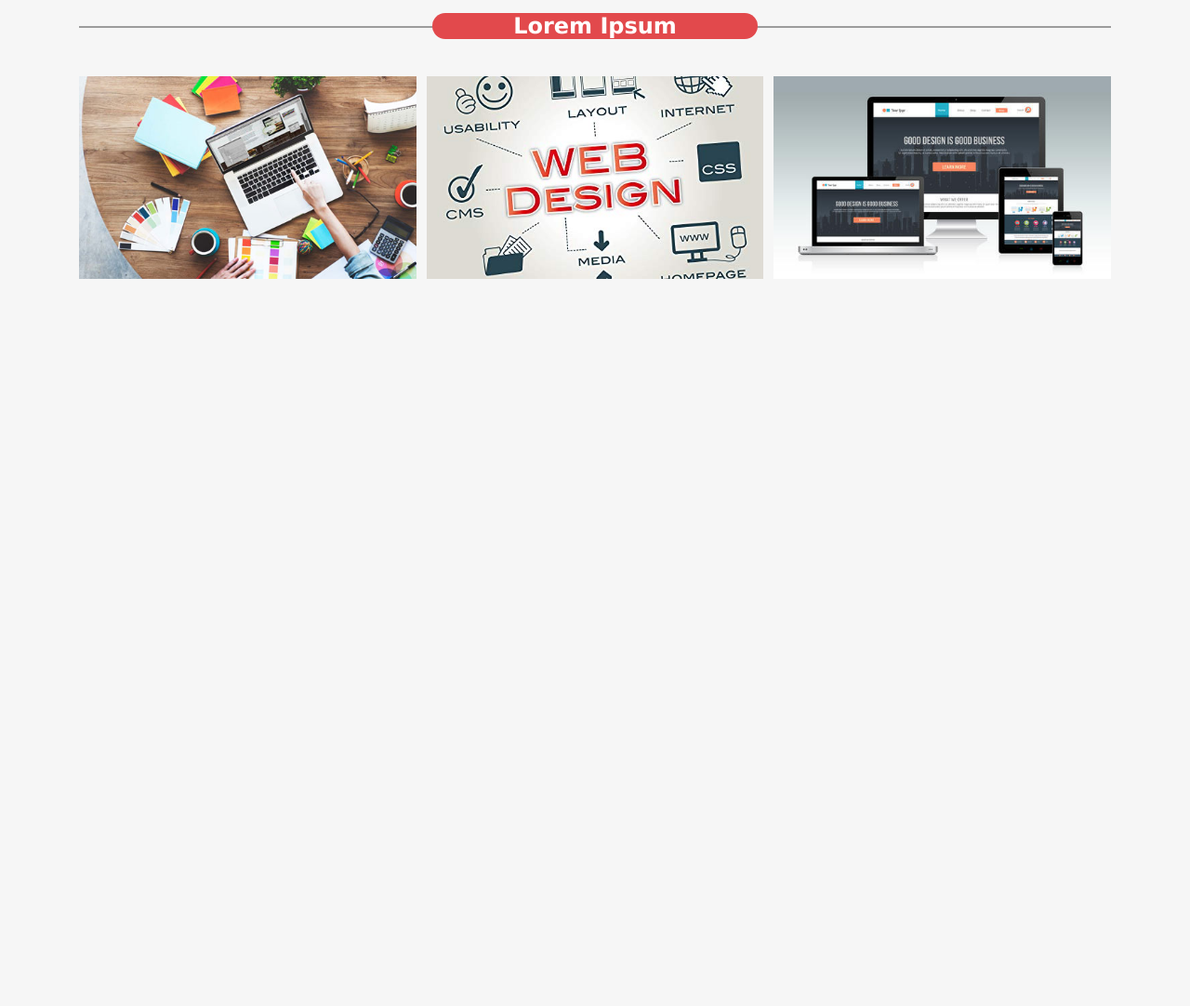
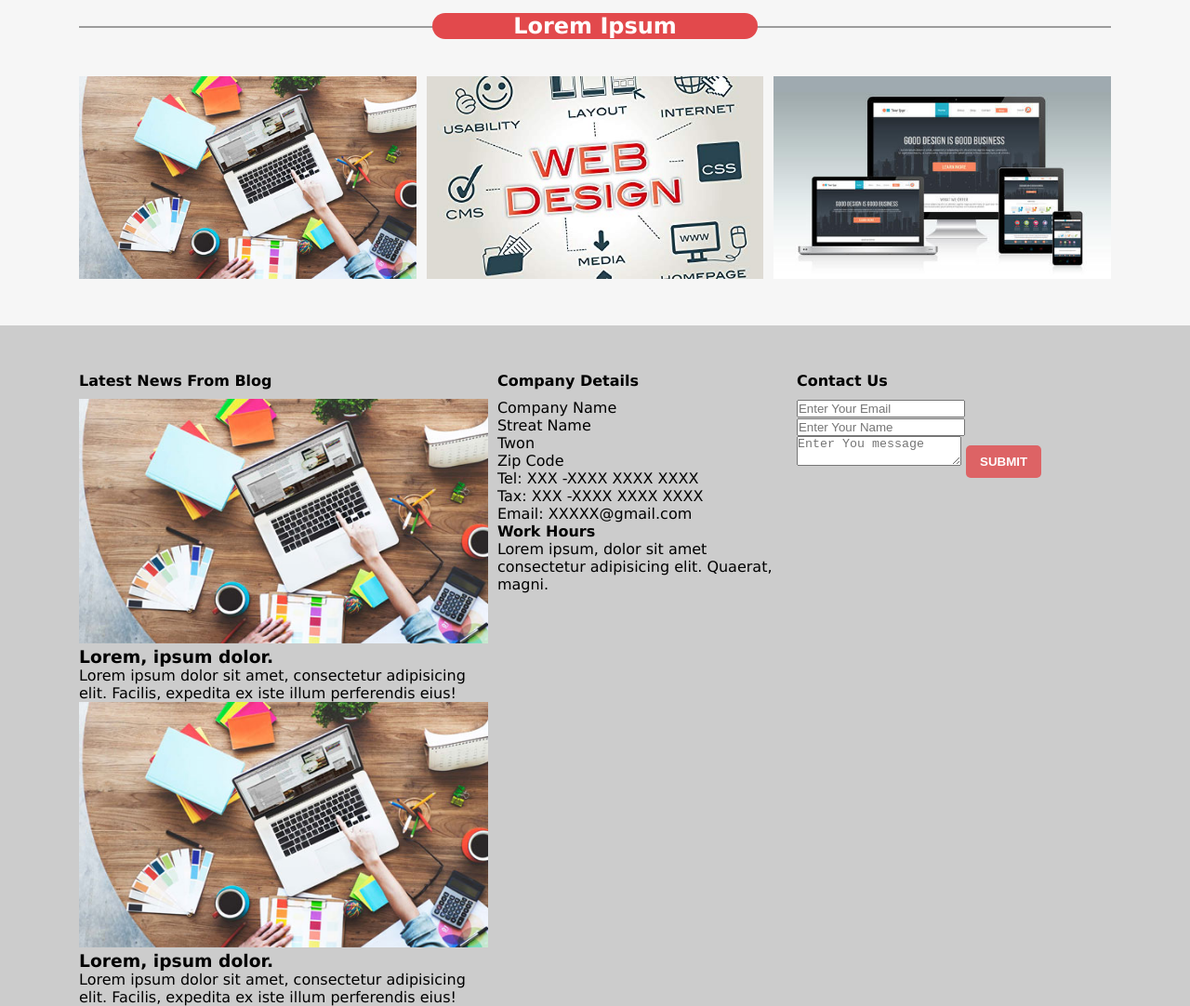
Before and after one commit to Sayed2210/Web-Design-With-Scss, a plain HTML site: page index.html in a window 1280 px wide. Shown: the part 1680-2762 px from the top of the page at 93% size. Before the commit the page ends 1980 px from the top, so only its background shows below. Drawn offline with Linux system fonts and the light colour scheme.

Commit message:
create footer elments

```diff
--- a/css/homepage.scss
+++ b/css/homepage.scss
@@ -6,6 +6,7 @@
 @import 'scss/helpers/functions';
 //import components
 @import 'scss/components/headings';
+@import 'scss/components/buttons';
 //import grid system
 @import 'scss/layout/grid';
 //import global page
--- /dev/null
+++ b/css/scss/components/_buttons.scss
@@ -0,0 +1,13 @@
+.main-btn {
+    background-color: rgba($color:$redColor,$alpha: 0.8);
+    color: #fff;
+    padding: 10px 15px;
+    border: none;
+    text-transform: uppercase;
+    font-weight: bold;
+    border-radius: 5px;
+    @include smooth;
+    &:hover {
+        background-color: $redColor;
+    }
+}
--- a/css/scss/helpers/_mixin.scss
+++ b/css/scss/helpers/_mixin.scss
@@ -65,3 +65,7 @@
     align-items: center;
     justify-content: space-between;
 }
+//transtion
+@mixin smooth {
+    transition: 0.3s;
+}
--- a/css/scss/layout/_footer.scss
+++ b/css/scss/layout/_footer.scss
@@ -0,0 +1,12 @@
+.footer {
+    background-color: #ccc;
+    padding-top: 50px;
+    .container {
+        @include flex;
+        gap: 10px;
+        .main-title {
+            margin-bottom: 10px;
+        }
+    }
+
+}
--- a/css/scss/pages/_homepage.scss
+++ b/css/scss/pages/_homepage.scss
@@ -77,6 +77,7 @@
 .lorem-ipsum {
     .lorem-content {
         @include flex;
+        margin-bottom: 50px;
         justify-content: space-between;
         img {
             width: calc(98% / 3);
--- a/index.html
+++ b/index.html
@@ -164,5 +164,54 @@
         </div>
     </div>
     <!-- end Lorem Ipsum section -->
+    <!-- Start footer section-->
+    <div class="footer">
+        <div class="container">
+            <div class="gallery">
+                <h4 class="main-title">Latest News From Blog</h4>
+                <div class="img-box">
+                    <img src="img/work-01.jpg" alt="">
+                    <div class="info">
+                        <h3>Lorem, ipsum dolor.</h3>
+                        <p>Lorem ipsum dolor sit amet, consectetur adipisicing elit. Facilis, expedita ex iste illum perferendis eius!</p>
+                    </div>
+                </div>
+                <div class="img-box">
+                    <img src="img/work-01.jpg" alt="">
+                    <div class="info">
+                        <h3>Lorem, ipsum dolor.</h3>
+                        <p>Lorem ipsum dolor sit amet, consectetur adipisicing elit. Facilis, expedita ex iste illum perferendis eius!</p>
+                    </div>
+                </div>
+            </div>
+            <div class="details">
+                <h4 class="main-title">Company Details</h4>
+                <ul>
+                    <li>Company Name</li>
+                    <li>Streat Name</li>
+                    <li>Twon</li>
+                    <li>Zip Code</li>
+                    <li></li>
+                    <li>Tel: XXX -XXXX XXXX XXXX </li>
+                    <li>Tax: XXX -XXXX XXXX XXXX </li>
+                    <li>Email: <span>XXXXX@gmail.com</span></li>
+                </ul>
+                <h4 class="work-hours">
+                    Work Hours
+                </h4>
+                <p>Lorem ipsum, dolor sit amet consectetur adipisicing elit. Quaerat, magni.</p>
+            </div>
+            <div class="contact">
+                <h4 class="main-title">Contact Us</h4>
+                <form action="">
+                    <input type="email" placeholder="Enter Your Email">
+                    <input type="text" placeholder="Enter Your Name">
+                    <textarea placeholder="Enter You message"></textarea>
+                    <input type="submit" value="submit" class="main-btn">
+                </form>
+            </div>
+        </div>
+    </div>
+    <!-- End footer section-->
 </body>
 </html>
```
Also changed, not shown: css/homepage.css, css/scss/components/_bouttons.scss (deleted).
